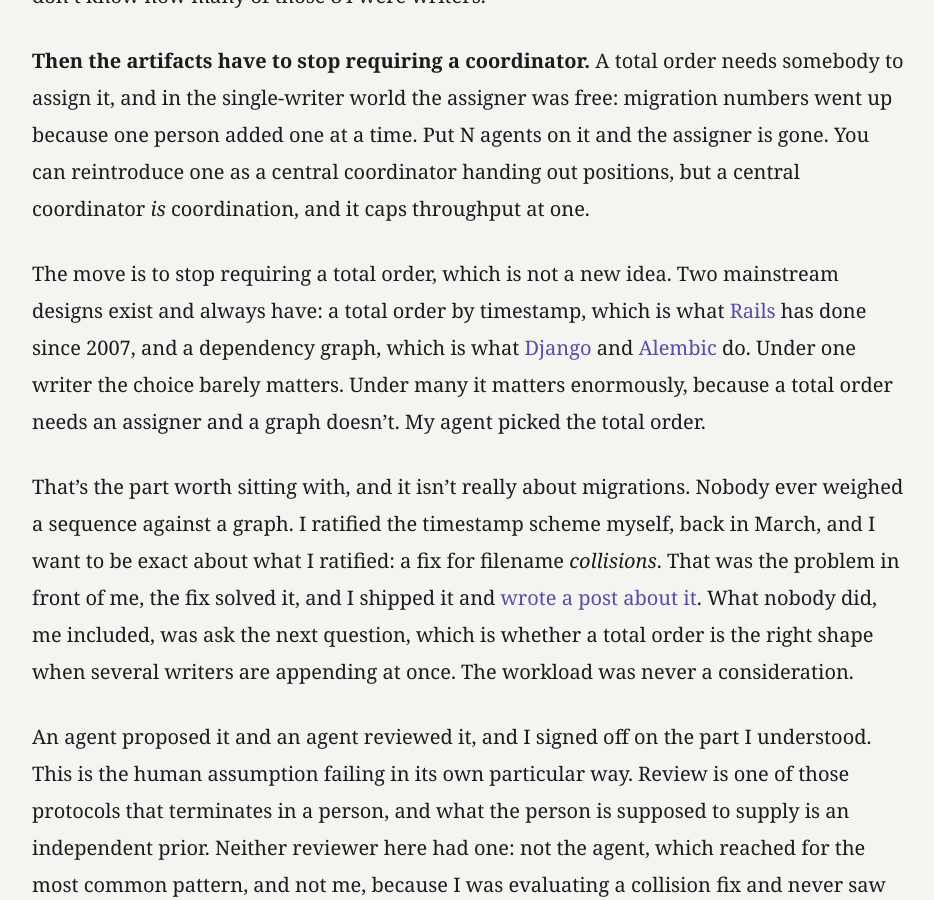
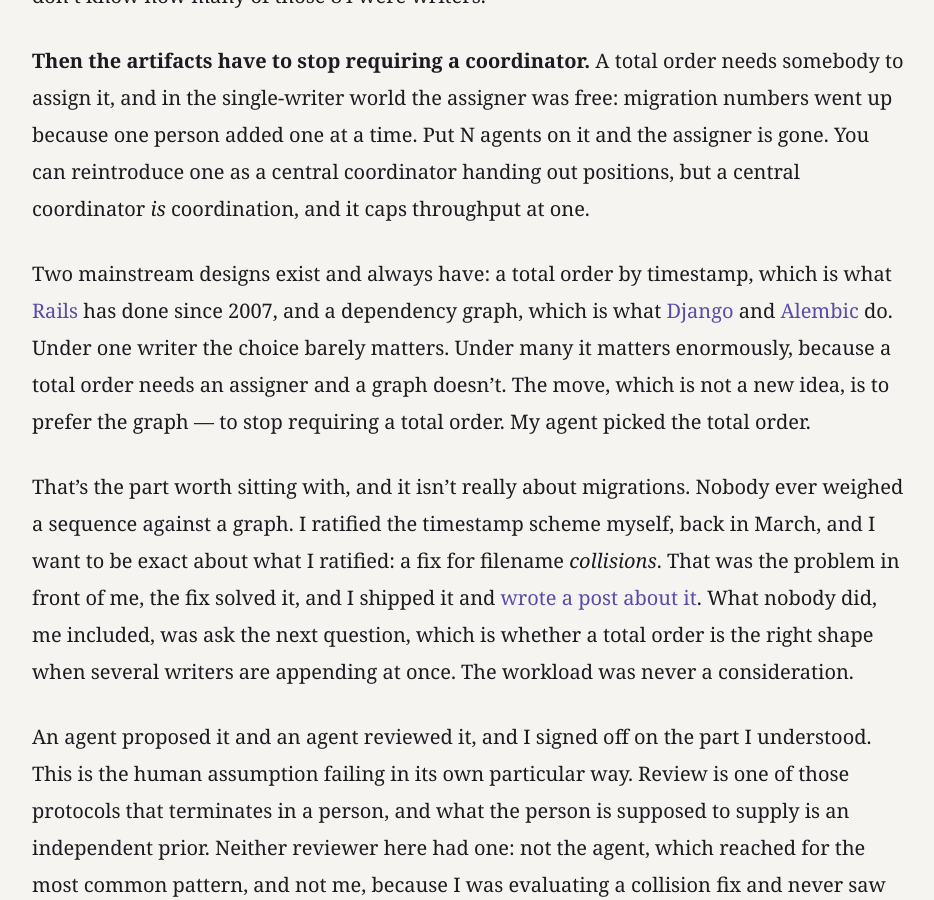
Before and after one commit to cmeiklejohn/cmeiklejohn.github.io, a Jekyll site: the page built from _posts/2026-07-26-one-writer.markdown, in a window 1280 px wide and 900 px high, scrolled down 14199 px. Shown: the whole window, without its empty margins (172-1106 px from the left). Built offline with Jekyll 4.4.1, drawn with Linux system fonts in a browser that asks for light colours; some web fonts are replaced.

Commit message:
Fix total-order framing before the Rails vs Django contrast
Lead with the two designs, then say the move is preferring the graph — not announce "no total order" and immediately cite Rails timestamps.

Co-authored-by: Christopher S. Meiklejohn <christopher.meiklejohn@gmail.com>

```diff
--- a/_posts/2026-07-26-one-writer.markdown
+++ b/_posts/2026-07-26-one-writer.markdown
@@ -182,7 +182,7 @@ Coordination-free multi-agent development, if it's possible, needs solving at tw
 
 **Then the artifacts have to stop requiring a coordinator.** A total order needs somebody to assign it, and in the single-writer world the assigner was free: migration numbers went up because one person added one at a time. Put N agents on it and the assigner is gone. You can reintroduce one as a central coordinator handing out positions, but a central coordinator *is* coordination, and it caps throughput at one.
 
-The move is to stop requiring a total order, which is not a new idea. Two mainstream designs exist and always have: a total order by timestamp, which is what [Rails](https://guides.rubyonrails.org/active_record_migrations.html) has done since 2007, and a dependency graph, which is what [Django](https://docs.djangoproject.com/en/stable/topics/migrations/) and [Alembic](https://alembic.sqlalchemy.org/) do. Under one writer the choice barely matters. Under many it matters enormously, because a total order needs an assigner and a graph doesn't. My agent picked the total order.
+Two mainstream designs exist and always have: a total order by timestamp, which is what [Rails](https://guides.rubyonrails.org/active_record_migrations.html) has done since 2007, and a dependency graph, which is what [Django](https://docs.djangoproject.com/en/stable/topics/migrations/) and [Alembic](https://alembic.sqlalchemy.org/) do. Under one writer the choice barely matters. Under many it matters enormously, because a total order needs an assigner and a graph doesn't. The move, which is not a new idea, is to prefer the graph — to stop requiring a total order. My agent picked the total order.
 
 That's the part worth sitting with, and it isn't really about migrations. Nobody ever weighed a sequence against a graph. I ratified the timestamp scheme myself, back in March, and I want to be exact about what I ratified: a fix for filename *collisions*. That was the problem in front of me, the fix solved it, and I shipped it and [wrote a post about it]({% post_url 2026-03-30-multi-agent-systems-have-a-distributed-systems-problem %}). What nobody did, me included, was ask the next question, which is whether a total order is the right shape when several writers are appending at once. The workload was never a consideration.
 
```
